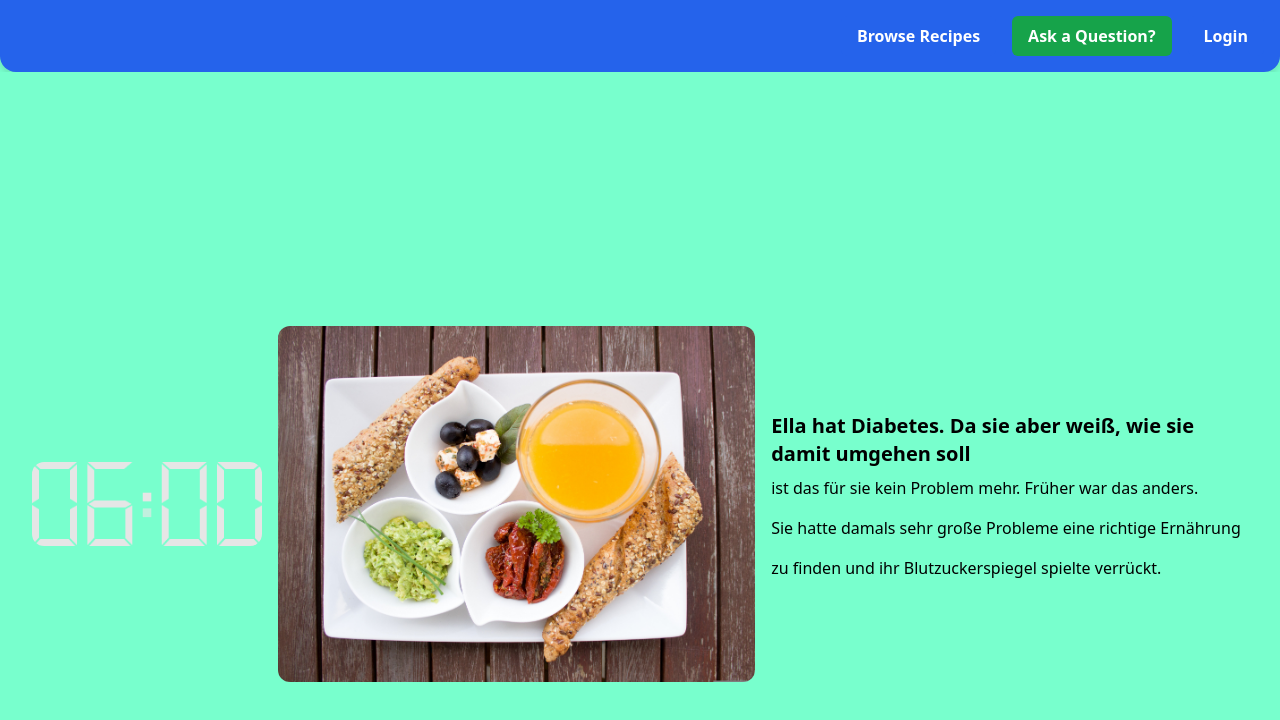
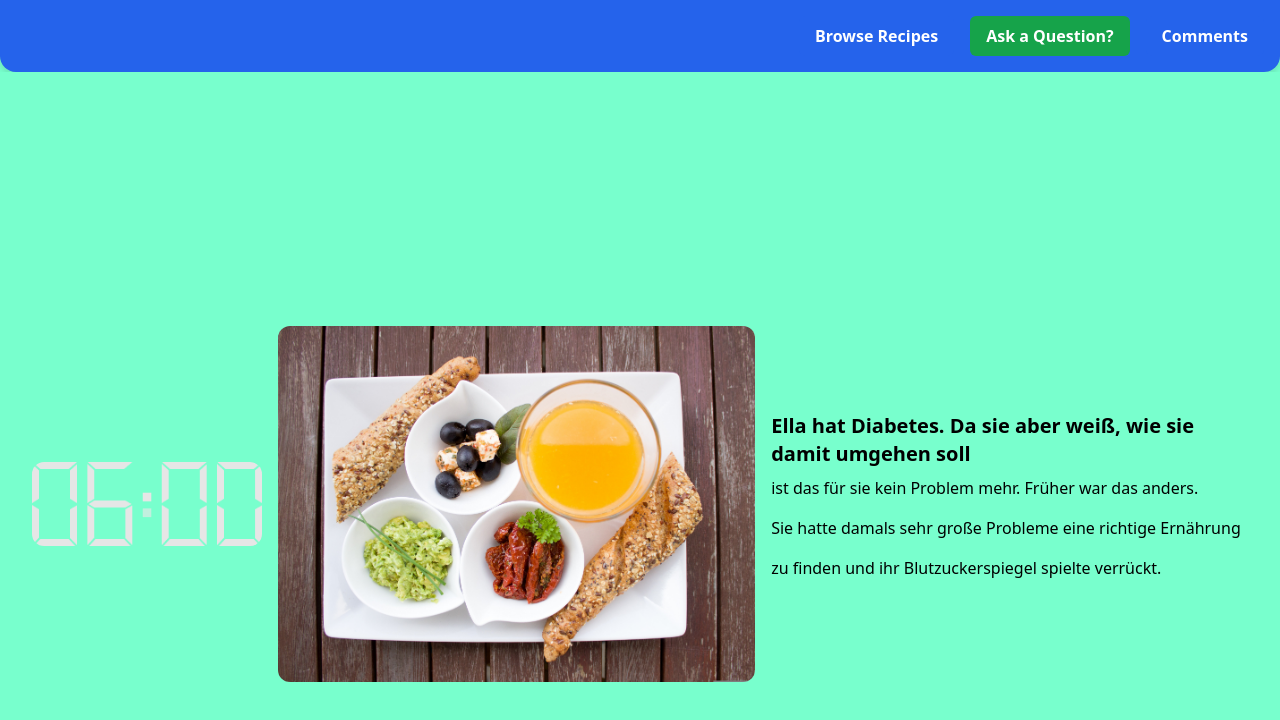
Before and after one commit to R0CKB0TT0M/DMWT, a Next.js app: page / in a window 1280 px wide. Shown: the top 720 px of the page. Built offline with nearby package versions, Linux system fonts and the light colour scheme.

Commit message:
link zu komments

```diff
--- a/src/app/ScrollContext.js
+++ b/src/app/ScrollContext.js
@@ -13,7 +13,7 @@ export function useScrollIndex() {
 // Provider-Komponente
 export function ScrollProvider({ children }) {
     const [index, setIndex] = useState(0);
-    const maxIndex = 4; // maximale Anzahl an Abschnitten (anpassen!)
+    const maxIndex = 4; // maximale Anzahl an Abschnitten
     const lastScrollTimeRef = useRef(0); // Zeit des letzten Scroll-Events
     const scrollCooldown = 800; // Zeit in ms zwischen Scrolls (verlangsamt das Scrollen)
 
--- a/src/app/body/header/page.js
+++ b/src/app/body/header/page.js
@@ -16,9 +16,9 @@ export default function Header() {
                         Ask a Question?
                     </button>
                 </Link>
-                <Link href="/login">
+                <Link href="https://dmwt-chi.vercel.app/body/comments">
                     <button className="login-button">
-                        Login
+                        Comments
                     </button>
                 </Link>
             </div>
```
